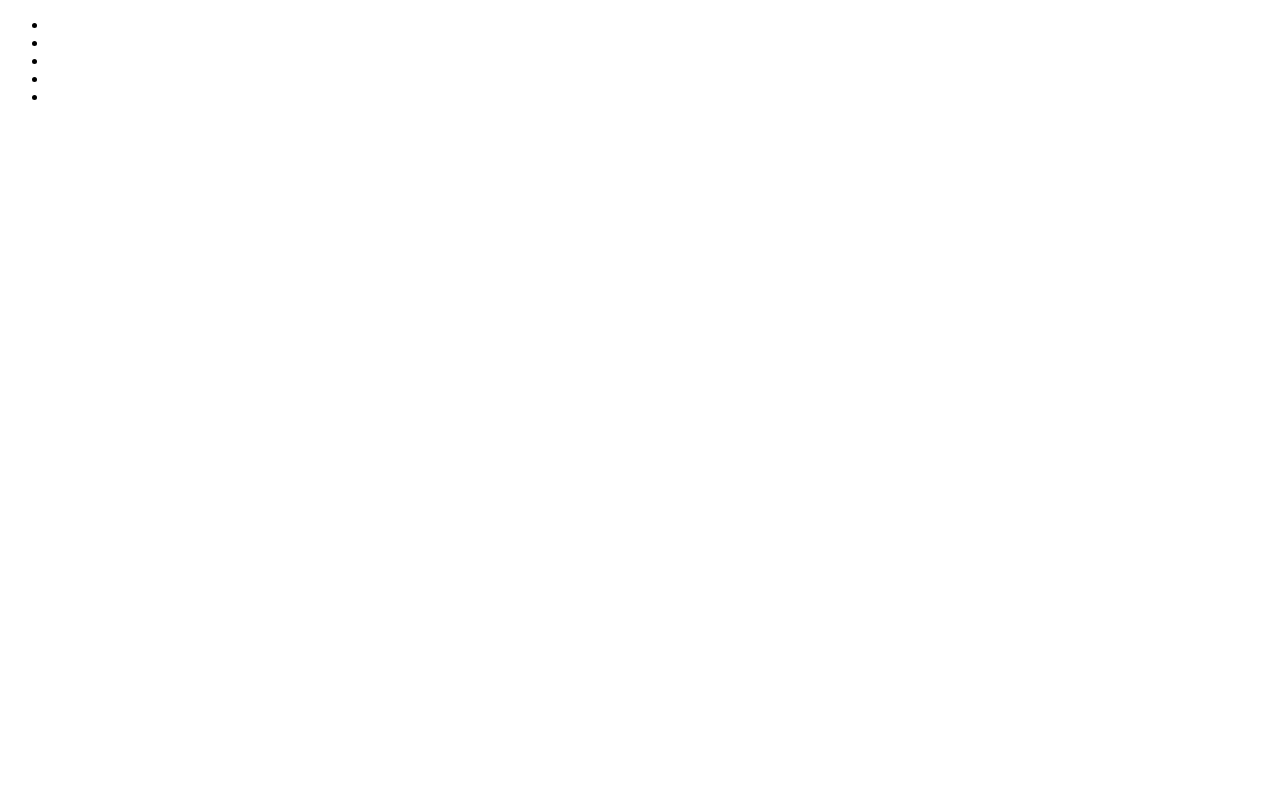
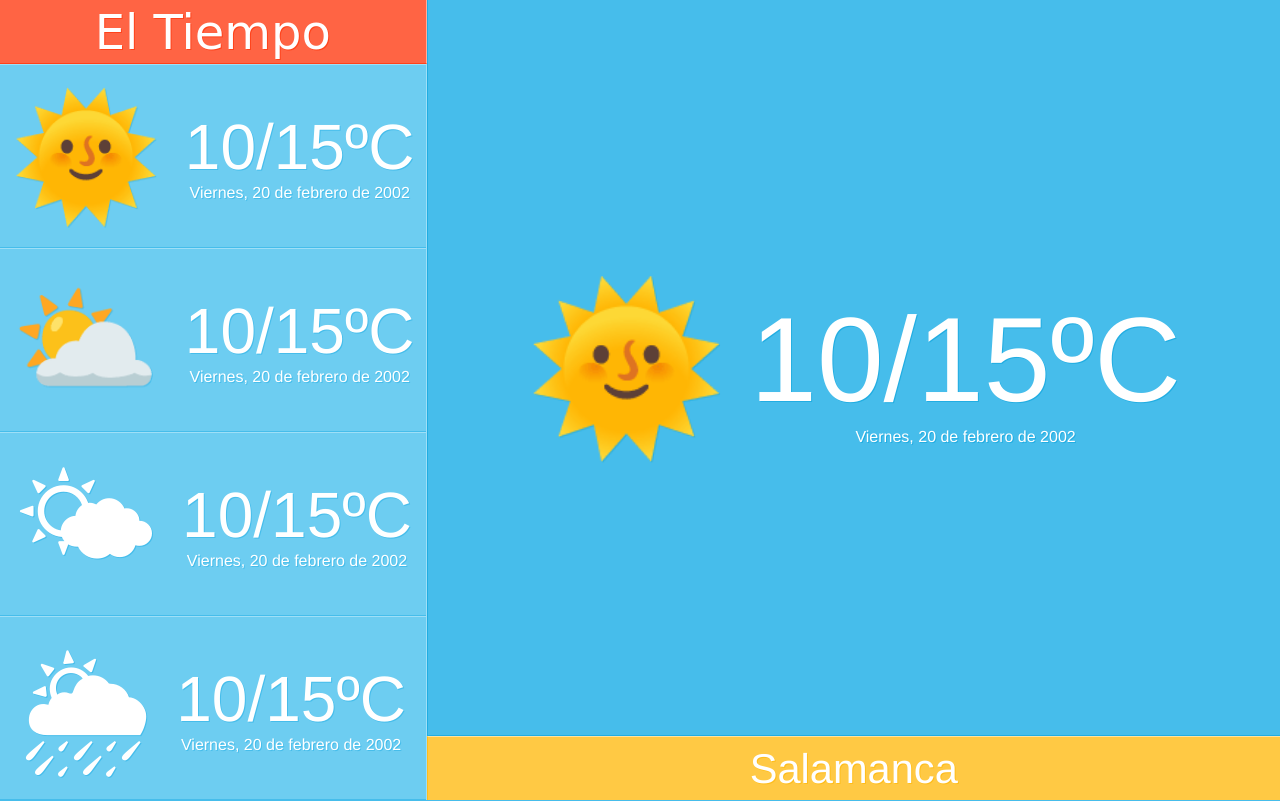
Before and after one commit to frangaren/weather, a plain HTML site: page index.html in a window 1280 px wide. Drawn offline with Linux system fonts and the light colour scheme.

Commit message:
Add style

```diff
--- a/index.html
+++ b/index.html
@@ -4,18 +4,61 @@
     <title>El tiempo</title>
     <meta charset="utf-8">
     <meta name="viewport" content="width=device-width, initial-scale=1">
+    <link rel="stylesheet" type="text/css" href="style/main.css">
   </head>
   <body>
     <header>
+      <h1>El Tiempo</h1>
     </header>
-    <div id="today">
+    <div id="forecast-today">
+      <div class="forecast-icon">
+        <p>🌞</p>
+      </div>
+      <div class="forecast-text">
+        <p class="forecast-temperature">10/15ºC</p>
+        <p class="forecast-day">Viernes, 20 de febrero de 2002</p>
+      </div>
     </div>
-    <ul id="5-day">
-      <li></li>
-      <li></li>
-      <li></li>
-      <li></li>
-      <li></li>
+    <ul id="forecast-5-day">
+      <li>
+        <div class="forecast-icon">
+          <p>🌞</p>
+        </div>
+        <div class="forecast-text">
+          <p class="forecast-temperature">10/15ºC</p>
+          <p class="forecast-day">Viernes, 20 de febrero de 2002</p>
+        </div>
+      </li>
+      <li>
+        <div class="forecast-icon">
+          <p>⛅</p>
+        </div>
+        <div class="forecast-text">
+          <p class="forecast-temperature">10/15ºC</p>
+          <p class="forecast-day">Viernes, 20 de febrero de 2002</p>
+        </div>
+      </li>
+      <li>
+        <div class="forecast-icon">
+          <p>🌤</p>
+        </div>
+        <div class="forecast-text">
+          <p class="forecast-temperature">10/15ºC</p>
+          <p class="forecast-day">Viernes, 20 de febrero de 2002</p>
+        </div>
+      </li>
+      <li>
+        <div class="forecast-icon">
+          <p>🌦</p>
+        </div>
+        <div class="forecast-text">
+          <p class="forecast-temperature">10/15ºC</p>
+          <p class="forecast-day">Viernes, 20 de febrero de 2002</p>
+        </div>
+      </li>
     </ul>
+    <div id="location">
+      <p>Salamanca</p>
+    </div>
   </body>
 </html>
--- /dev/null
+++ b/style/main.css
@@ -0,0 +1,127 @@
+/*
+ * Color Palette:
+ * http://paletton.com/#uid=33q0u0knuUjc0YoiiWns-RfDSL+
+ */
+
+html {
+  height: 100%;
+}
+
+body {
+  min-height: 100%;
+  margin: 0;
+  display: grid;
+  grid-template-columns: repeat(3, 33.33%);
+  grid-template-rows: 4em auto 4em;
+  background-color: #46BDEB;
+  font-family: 'Helvetica Neue', 'Helvetica', sans-serif;
+  color: #FFF;
+}
+
+header {
+  grid-column: 1;
+  grid-row: 1;
+  background-color: #FF6444;
+  border-bottom: 1px solid #FF431B;
+  border-right: 1px solid #FFB09F;
+  line-height: 4em;
+}
+
+h1 {
+  margin: 0;
+  font-family: 'SignPainter', cursive;
+  font-size: 3em;
+  font-weight: 400;
+  text-align: center;
+  text-shadow: 1px 1px #FF431B;
+}
+
+#forecast-5-day {
+  margin: 0;
+  padding: 0;
+  grid-column: 1 / span 1;
+  grid-row: 2 / span 2;
+  display: grid;
+  grid-template-rows: repeat(4, calc((100vh - 4em) / 4));
+  list-style: none;
+  background-color: #6DCDF1;
+  border-right: 1px solid #9EDFF7;
+  text-shadow: 1px 1px #46BDEB;
+}
+
+#forecast-5-day li {
+  display: flex;
+  flex-direction: row;
+  align-items: center;
+  justify-content: center;
+  border-bottom: 1px solid #46BDEB;
+  border-top: 1px solid #9EDFF7;
+}
+
+#forecast-5-day .forecast-icon {
+  font-size: 15vh;
+}
+
+.forecast-icon {
+  vertical-align: middle;
+  overflow: hidden;
+  align-self: center;
+  line-height: 150%;
+}
+
+.forecast-icon p {
+  margin: 0;
+}
+
+.forecast-text {
+  padding-left: 24px;
+  text-align: center;
+  align-self: center;
+}
+
+.forecast-text p {
+  margin: 0;
+}
+
+#forecast-5-day .forecast-text .forecast-temperature {
+  font-size: 8vh;
+}
+
+#forecast-today {
+  grid-column: 2 / span 2;
+  grid-row: 1 / span 2;
+  border-left: 1px solid #21ADE2;
+  border-bottom: 1px solid #21ADE2;
+}
+
+#forecast-today {
+  display: flex;
+  flex-direction: row;
+  align-items: center;
+  justify-content: center;
+  text-shadow: 1px 1px #21ADE2;
+}
+
+#forecast-today .forecast-icon {
+  font-size: 20vh;
+}
+
+#forecast-today .forecast-text .forecast-temperature {
+  font-size: 15vh;
+}
+
+#location {
+  grid-column: 2 / span 2;
+  grid-row: 3;
+  background-color: #FFC944;
+  border-top: 1px solid #FFE39F;
+  border-left: 1px solid #FFBD1B;
+  line-height: 4em;
+}
+
+#location p {
+  text-align: center;
+  margin: 0;
+  font-size: 2.6em;
+  text-shadow: 1px 1px #FFBD1B;
+}
```
